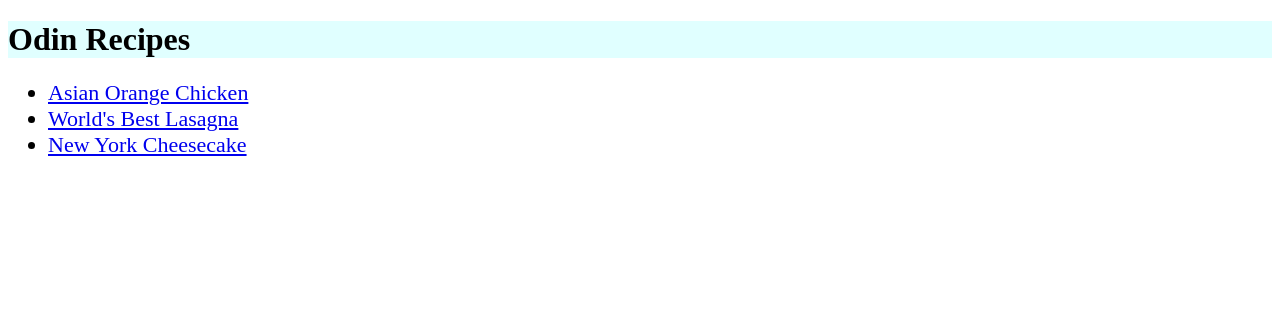
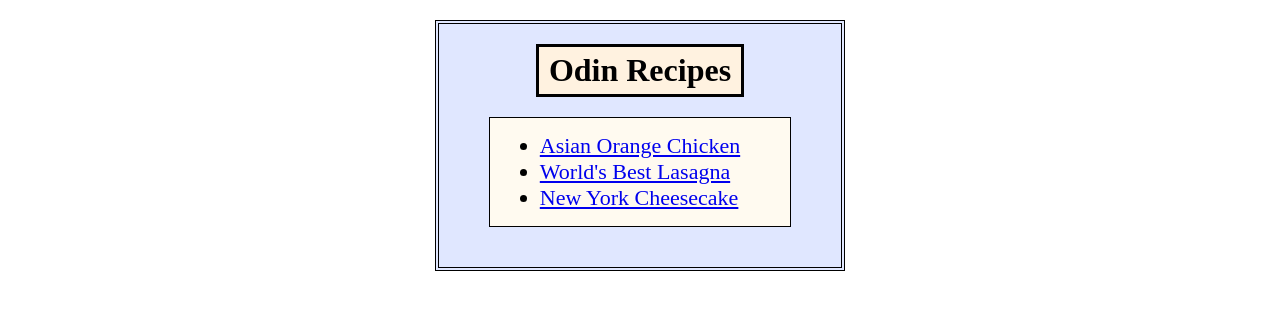
Before and after one commit to Aletu/odin-recipes, a plain HTML site: page index.html in a window 1280 px wide. Drawn offline with Linux system fonts and the light colour scheme.

Commit message:
style: add more css to main menu
Add stuff like margin, padding, alignment.
Also create a main-menu class responsible for acting like the main card.

```diff
--- a/index.html
+++ b/index.html
@@ -9,12 +9,14 @@
 </head>
 
 <body>
+  <div class="main-menu">
     <h1>Odin Recipes</h1>
     <ul class="recipes-list">
       <li><a href="recipes/asian-orange-chicken.html">Asian Orange Chicken</a></li>
       <li><a href="recipes/worlds-best-lasagna.html">World's Best Lasagna</a></li>
       <li><a href="recipes/new-york-cheesecake.html">New York Cheesecake</a></li>
     </ul>
+  </div>
 </body>
 
 </html>
--- a/style.css
+++ b/style.css
@@ -1,10 +1,29 @@
+*,
+*::before,
+*::after {
+  box-sizing: border-box;
+}
+
 .recipes-list {
   font-size: 22px;
+  border: 1px solid;
+  background-color: floralwhite;
+  padding: 15px 50px;
+  width: fit-content;
+  margin: 20px auto;
 }
 
 .food-image {
   height: auto;
   width: 300px;
+}
+
+.main-menu {
+  margin: 20px auto;
+  width: fit-content;
+  padding: 20px 50px;
+  background-color: rgb(224, 231, 255);
+  border: double 4px;
 }
 
 button {
@@ -15,5 +34,9 @@ button {
 }
 
 h1 {
-  background-color: lightcyan;
+  background-color: rgb(255, 242, 224);
+  width: fit-content;
+  padding: 5px 10px;
+  border: solid;
+  margin: auto;
 }
```
Lines whose indentation alone changed are shown as unchanged.
